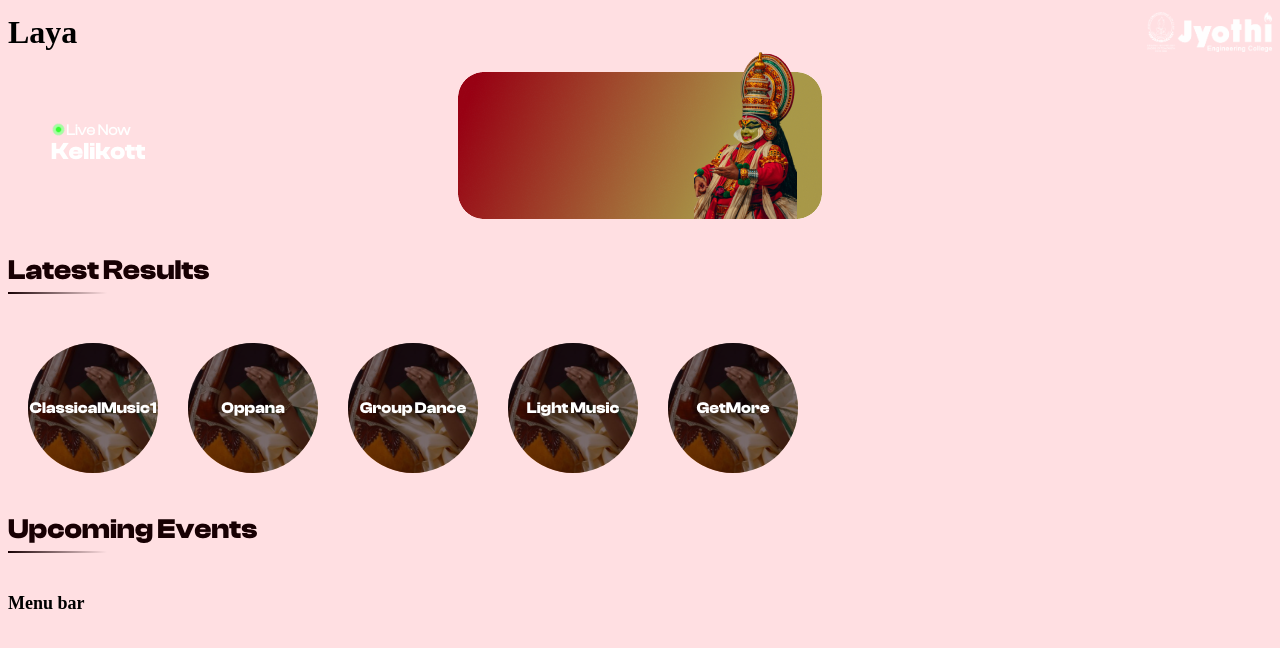
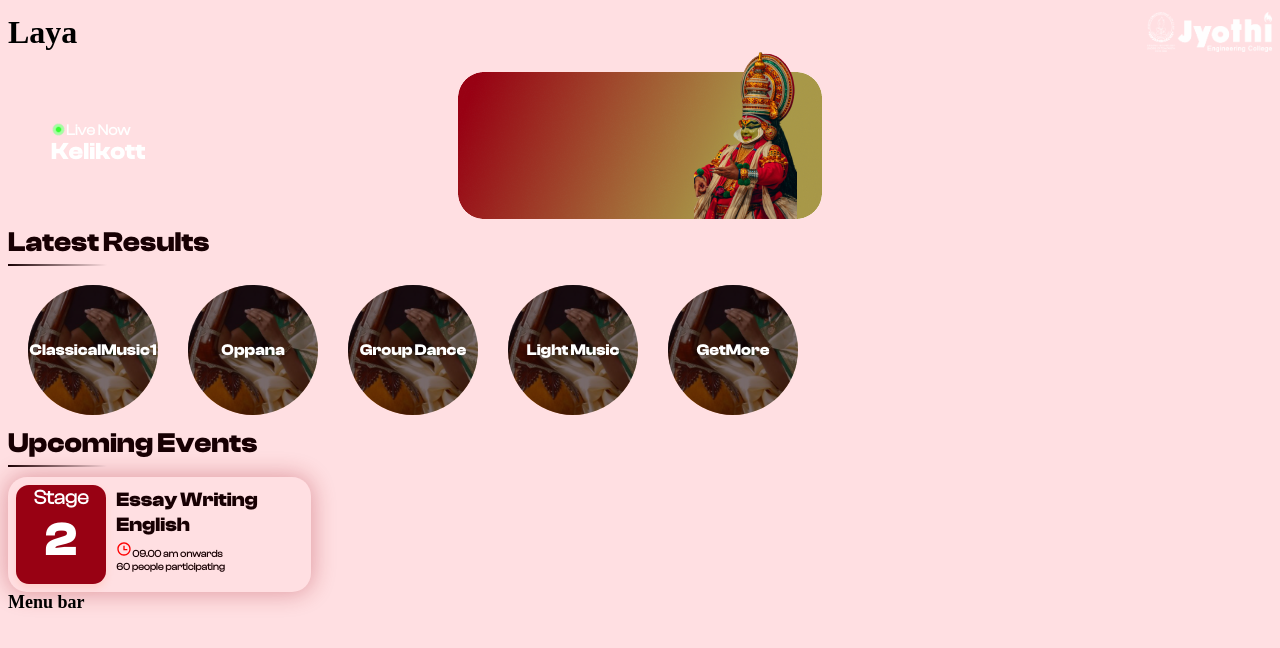
Before and after one commit to jyothi-engineering-college/Laya_App, a React (Create React App) app: page / in a window 1280 px wide. Shown: the top 648 px of the page. Built offline with nearby package versions, Linux system fonts and the light colour scheme.

Commit message:
third with some error

```diff
--- a/package.json
+++ b/package.json
@@ -12,6 +12,7 @@
     "react-dom": "^18.2.0",
     "react-router-dom": "^6.22.3",
     "react-scripts": "5.0.1",
+    "remixicon": "^4.2.0",
     "web-vitals": "^2.1.4",
     "workbox-background-sync": "^6.6.0",
     "workbox-broadcast-update": "^6.6.0",
--- a/src/css/Home.css
+++ b/src/css/Home.css
@@ -119,3 +119,57 @@ font-size: 28px;
   text-align: center;
   line-height: 130px; /* Center the text vertically */
 }
+.streg
+{
+  color: #FFF;
+
+font-family: ClashDisplay-reg;
+font-size: 20px;
+margin: 0;
+}
+.stbold
+{
+  font-family: ClashDisplay-Bold;
+  color: #FFF;
+font-size: 48px;
+margin: 0;
+}
+.upsn
+{
+  width: 101px;
+height: 99px;
+border-radius: 13px;
+background: #980113;
+box-shadow: 0px 4px 7.3px 0px rgba(255, 171, 150, 0.30);
+justify-content: center;
+}
+.upsf
+{
+  border-radius: 19px;
+background: #FFDFE2;
+box-shadow: 0px 0px 23.6px 1px rgba(152, 1, 19, 0.32);
+padding-left: 8px;
+padding-top: 8px;
+padding-bottom: 8px;
+width:295px;
+display: flex;
+flex-direction: row;
+gap: 10px;
+}
+p{
+  margin: 0;
+}
+.upsd h2
+{
+  font-family: ClashDisplay-Bold;
+  color: #180003;
+  font-size: 20px;
+  margin-top: 2px;
+  margin-bottom: 4px;
+}
+.upsd p{
+  font-family: ClashDisplay-reg;
+  color: #180003;
+  font-size: 10px;
+  margin: 0;
+}
--- a/src/css/Result.css
+++ b/src/css/Result.css
@@ -94,7 +94,7 @@ table {
   line-height: normal;
 }
 
-.shoo {
+.shooresult {
   height: 2px;
   width: 99px;
   background: linear-gradient(90deg, #180003 0%, #ffdfe2 100%);
--- a/src/pages/Home.js
+++ b/src/pages/Home.js
@@ -2,7 +2,8 @@ import "../css/Home.css";
 import logo from "../img/header_jy.png";
 import liveey from "../img/livv.png";
 import dum from "../img/dumms.gif";
-import eclipse from"../img/ellipse-1.svg";
+import { RiTimeLine } from "@remixicon/react";
+
 
 function Home() {
   return (
@@ -47,6 +48,23 @@ function Home() {
         </div>
         <p className="rhd">Upcoming Events</p>
       <div className="shoo"></div>
+      <div className="upev">
+        <div className="upsf">
+          <div className="upsn">
+          <center><p className="streg">Stage</p>
+            <p className="stbold">2</p></center>
+          </div>
+          <div className="upsd">
+            <h2>Essay Writing English</h2>
+            <p><RiTimeLine
+            size={16} // set custom `width` and `height`
+            color="red" // set `fill` color
+            className="my-icon" // add custom class name
+        />09.00 am onwards</p>
+            <p>60 people participating</p>
+          </div>
+        </div>
+      </div>
       </div>
 
   );
--- a/src/pages/Result.js
+++ b/src/pages/Result.js
@@ -4,7 +4,7 @@ const Result = () => {
   return (
     <div>
           <h1 className="resultheader">Result</h1>
-          <div className="shoo"></div>
+          <div className="shooresult"></div>
 
       <center>
         {" "}
```
Also changed, not shown: 1 other file (tests, documents, lock files or other folders).
